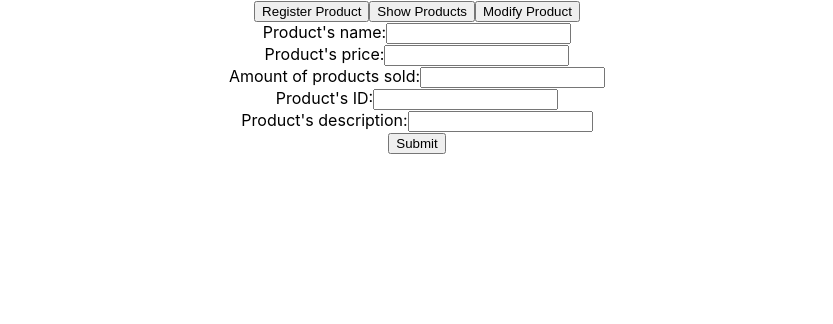
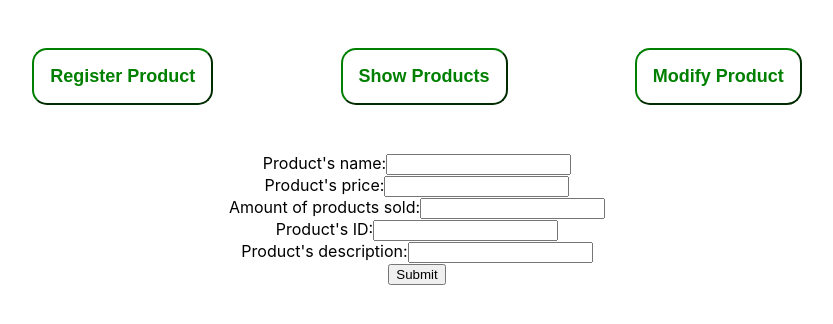
Before and after one commit to odecam0/simple-crud-Typescript-React-PostgreSQL-ExpressJS, a React (Create React App) app in the folder client/: page / in a window 1280 px wide. Shown: the top 324 px of the page, without its empty margins (223-1056 px from the left). Built offline with nearby package versions, Linux system fonts and the light colour scheme.

Commit message:
Navigation bar styled

```diff
--- a/client/src/App.js
+++ b/client/src/App.js
@@ -2,6 +2,8 @@ import React, { useState } from 'react';
 import './App.css';
 
 import { Link, Routes, Route } from 'react-router-dom';
+
+import styled from 'styled-components';
 
 import { ModifyProduct } from './ModifyProduct.js';
 // import { ShowRangeOfProducts } from './ShowProducts.js';
@@ -10,7 +12,7 @@ import { RegisterProductForm } from './RegisterProduct.js';
 
 function NavigationBar(props) {
     return (
-	<div >
+	<div className={props.className}>
 	    <Link to="/register_product">
 		<button>Register Product</button>
 	    </Link>
@@ -24,10 +26,30 @@ function NavigationBar(props) {
     );
 }
 
+const StyledNavigationBar = styled(NavigationBar)`
+    display: flex;
+    justify-content: space-evenly;
+    align-items: center;
+    margin-top: 3rem;
+    margin-bottom: 3rem;
+    margin-left: 8rem;
+    margin-right: 8rem;
+
+    button {
+        background-color: white;
+        color: green;
+        font-weight: bold;
+        font-size: large;
+        border-radius: 15px;
+        padding: 1rem;
+        border-color: green;
+    }
+`
+
 function App(props) {
     return (
 	<div className="App">
-	    <NavigationBar/>
+	    <StyledNavigationBar/>
 	    <Routes>
 		<Route path="/" element={<RegisterProductForm/>} />
 		<Route path="/register_product" element={<RegisterProductForm/>} />
```
